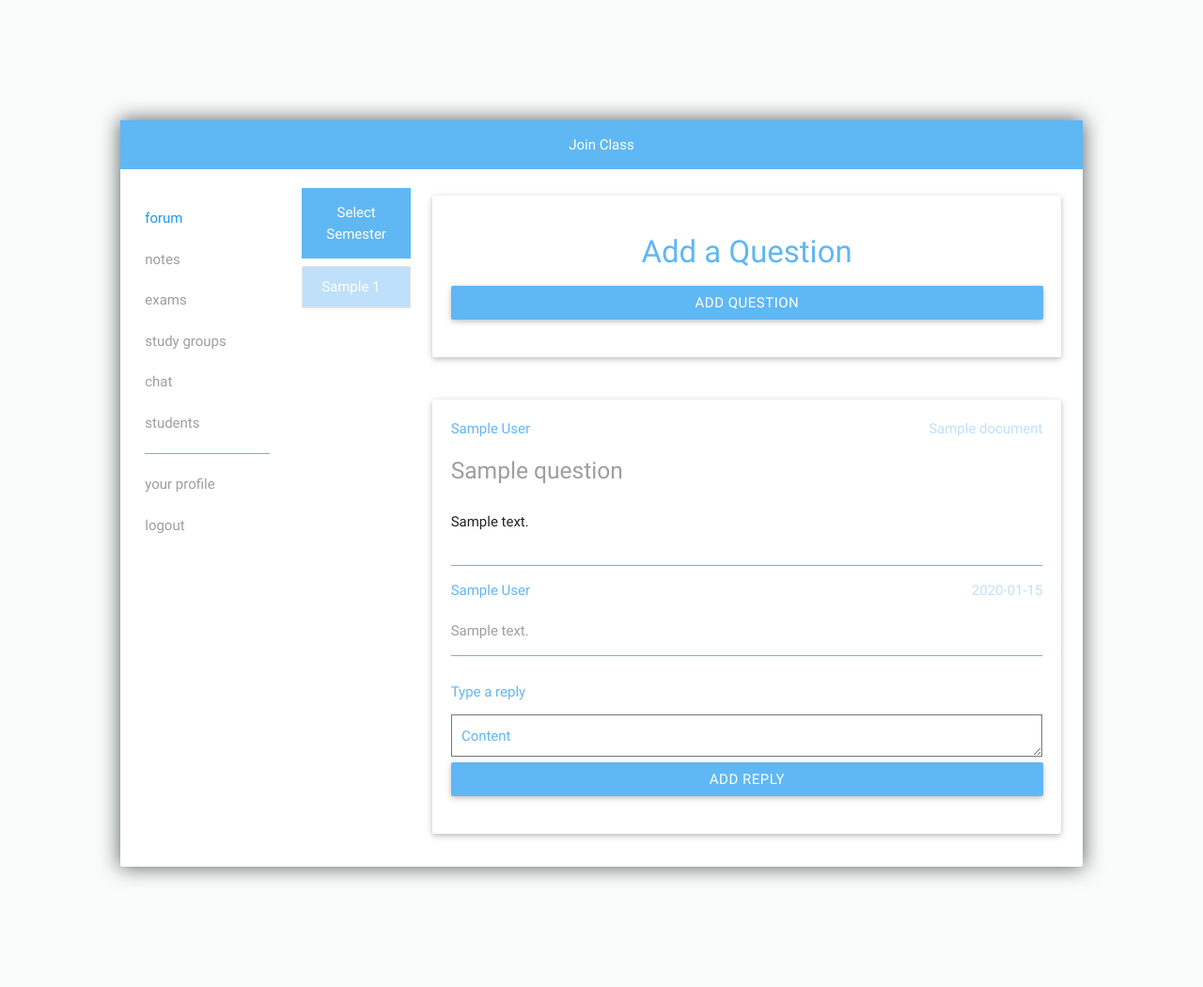
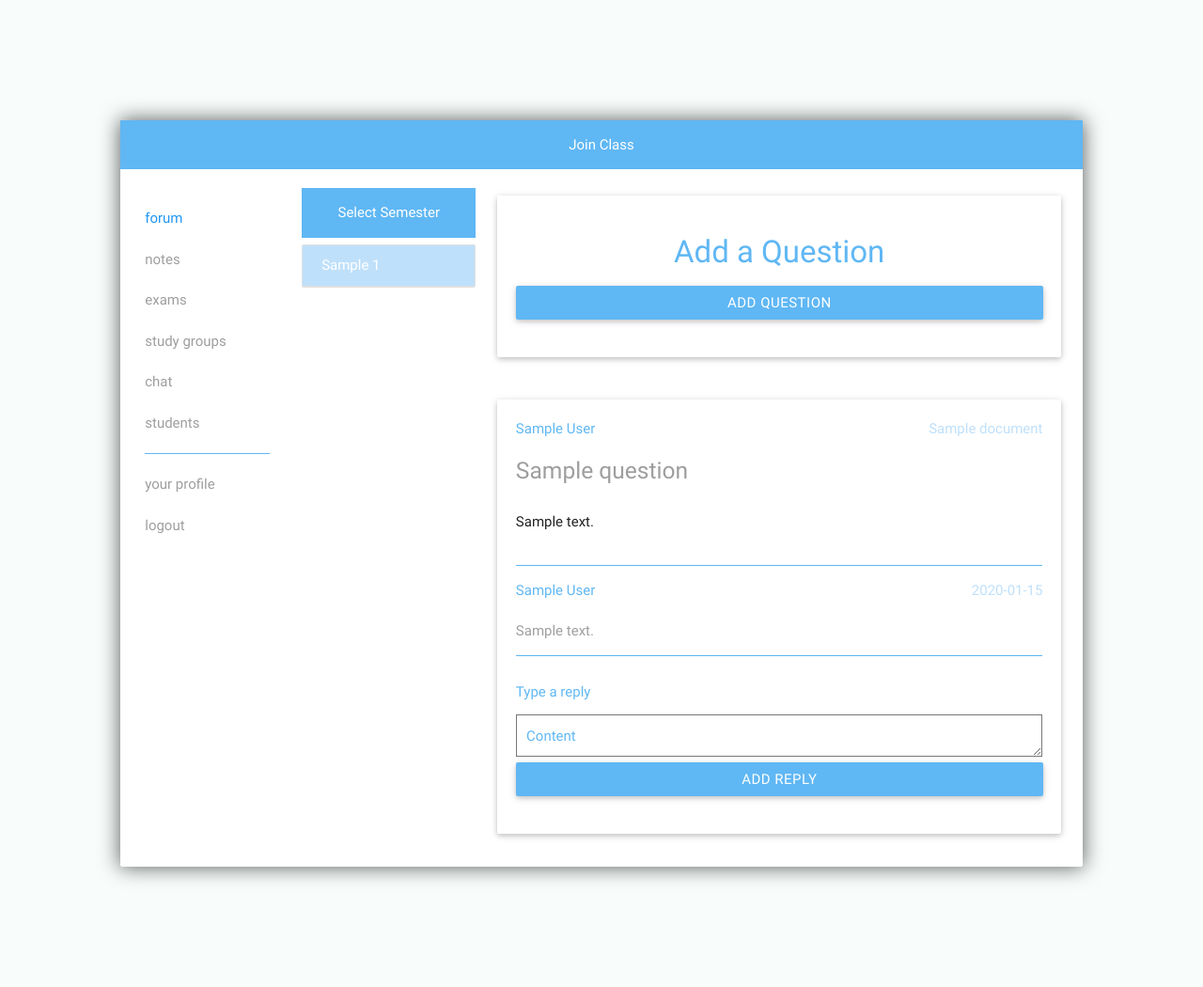
Before and after one commit to eperegrine/beatthecurve, a Python web app: template app/templates/qa/qa_listing.html in a window 1280 px wide. Shown: the part 131-1181 px from the top of the page at 94% size. Run offline with Jinja, Linux system fonts and the light colour scheme; the template is opened without the code that fills it: most values are stand-ins (such as "Sample title", 1, 10 or a date in 2020); form fields are guessed from the names that the template uses; some libraries are stand-ins or nearby versions.

Commit message:
changed semester select width

```diff
--- a/app/templates/exams/exam_listing.html
+++ b/app/templates/exams/exam_listing.html
@@ -3,14 +3,14 @@
 {% from 'macros.html' import render_lesson_tabs, render_semester_tabs, render_field %}
 {% block title %}{{ lesson.lesson_name }}{% endblock %}
 {% block page %}
-  <div class="col s2">
+  <div class="col s3">
     {% if semesters|length > 0 %}
       {{ render_semester_tabs(semesters, semester_enum) }}
     {% else %}
       <h5>No Exams Available</h5>
     {% endif %}
   </div>
-  <div class="col s10">
+  <div class="col s9">
     <div class="row valign-wrapper">
       <a class="waves-effect waves-light btn-large modal-trigger col s1 bg-primary" href="#newExamModal"><i class="material-icons">file_upload</i></a>
       <div class="col s11 vaglign desc">
--- a/app/templates/macros.html
+++ b/app/templates/macros.html
@@ -16,8 +16,11 @@
       </div>
     {% else %}
       <div class="input-field">
+          {% if field.type not in ["CSRFTokenField", "SubmitField", "TimeField",  "HiddenField"] and useLabel %}
+              <label for="{{ field.id }}">{{ field.label.text }}</label>
+          {% endif %}
           {% if field.type == "TextAreaField" %}
-            {{ field(class_="materialize-textarea") }}
+            {{ field(class_="materialize-textarea", placeholder=field.label.text) }}
           {% elif field.type == "DateField" %}
             {{ field(class_="datepicker") }}
           {% else %}
@@ -26,9 +29,6 @@
               {% else %}
                 {{ field(placeholder=field.label.text) }}
               {% endif %}
-          {% endif %}
-          {% if field.type not in ["CSRFTokenField", "SubmitField", "TimeField",  "HiddenField"] and useLabel %}
-              <label for="{{ field.id }}">{{ field.label.text }}</label>
           {% endif %}
       </div>
   {% endif %}
--- a/app/templates/notes/notes_listing.html
+++ b/app/templates/notes/notes_listing.html
@@ -10,7 +10,7 @@
       {% endfor %}
   </ul>
 
-  <div class="col s2">
+  <div class="col s3">
     {% if semesters|length > 0 %}
       {{ render_semester_tabs(semesters, semester_enum) }}
     {% else %}
@@ -18,7 +18,7 @@
     {% endif %}
   </div>
 
-  <div class="col s10">
+  <div class="col s9">
     <div class="row valign-wrapper">
       <a class="waves-effect waves-light btn-large modal-trigger col s1 bg-primary" href="#newNoteModal"><i class="material-icons">file_upload</i></a>
       <div class="col s11 vaglign desc">
--- a/app/templates/qa/qa_listing.html
+++ b/app/templates/qa/qa_listing.html
@@ -4,14 +4,14 @@
 {% block title %}{{ lesson.lesson_name }}{% endblock %}
 {% block page %}
 <div class="row">
-  <div class="col s2">
+  <div class="col s3">
     {% if semesters|length > 0 %}
       {{ render_semester_tabs(semesters, semester_enum) }}
     {% else %}
       <h5>No Questions Found</h5>
     {% endif %}
   </div>
-  <div class="col s10">
+  <div class="col s9">
     <div class="card-panel">
         <h3 class="content_title">Add a Question</h3>
         <form method="post" action="{{ url_for("qa_bp.add_question", lessonid=lesson.id) }}">
```
